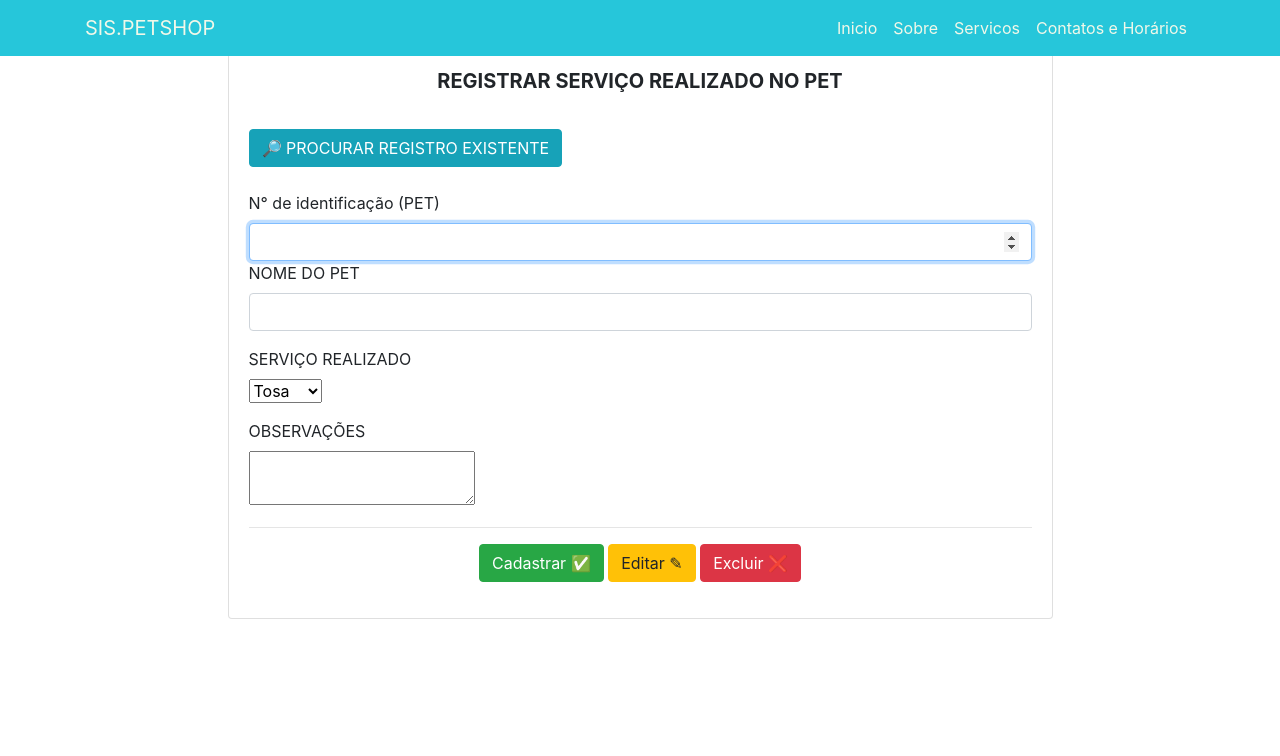
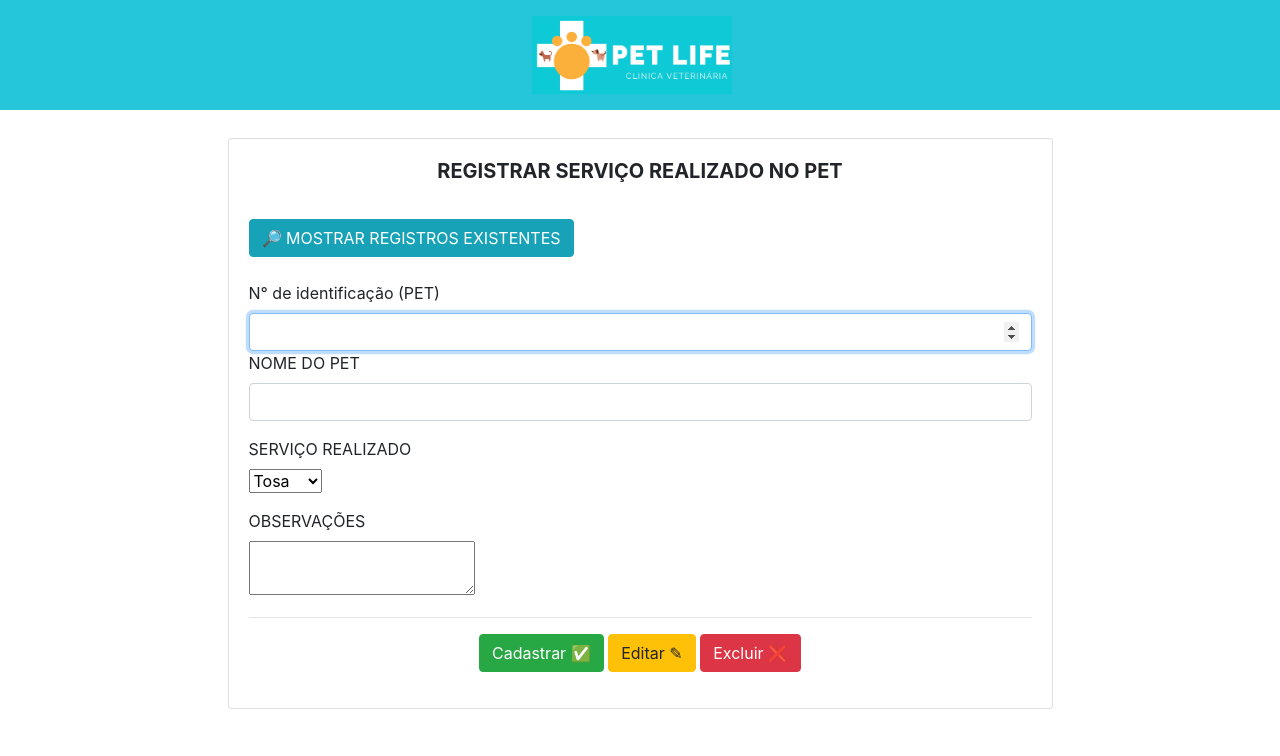
Before and after one commit to LucasDosAnjos0804/PetShopSysProject, a Django app: page /veterinario/ in a window 1280 px wide. Shown: the top 756 px of the page. Run offline with Django 3.2, Linux system fonts and the light colour scheme; some libraries are stand-ins or nearby versions.

Commit message:
navbars com logo add

```diff
--- a/petshopsys/petshopsys_app/templates/petshopsys_app/Veterinario/servicos_realizados_pet.html
+++ b/petshopsys/petshopsys_app/templates/petshopsys_app/Veterinario/servicos_realizados_pet.html
@@ -11,33 +11,17 @@
       href="{% static 'imgs/pawprint.png' %}" />
 </head>
 <body>
-    <nav class="navbar navbar-expand-lg fixed-top" style="background-color: #26c6da;">
-        <div class="container">
-            <a class="navbar-brand" href="../index.aspx" style="color: #f1f8e9;">SIS.PETSHOP</a>
-            <button class="navbar-toggler" type="button" data-toggle="collapse" data-target="#navbarResponsive" aria-controls="navbarResponsive" aria-expanded="false" aria-label="Toggle navigation">
-                <span class="navbar-toggler-icon"></span>
-            </button>
-            <div class="collapse navbar-collapse" id="navbarResponsive">
-                <ul class="navbar-nav ml-auto">
-                    <li class="nav-item active">
-                        <a class="nav-link" href="../index.aspx" style="color: #f1f8e9;">Inicio
-              <span class="sr-only">(current)</span>
-                        </a>
-                    </li>
-                    <li class="nav-item">
-                        <a class="nav-link" href="#" style="color: #f1f8e9;">Sobre</a>
-                    </li>
-                    <li class="nav-item">
-                        <a class="nav-link" href="#" style="color: #f1f8e9;">Servicos</a>
-                    </li>
-                    <li class="nav-item">
-                        <a class="nav-link" href="#" style="color: #f1f8e9;">Contatos e Horários</a>
-                    </li>
-                </ul>
-            </div>
-        </div>
+   <!-- Navigation -->
+   <nav class="navbar navbar-expand-lg fixed-top" style="background-color: #26c6da;">
+    <div class="navbar-header" style=" float: left; padding: 3px; text-align: center; width: 100%;">
+        <a class="navbar-brand" href="{% url 'Index' %}" style="color: #f1f8e9;">
+            <img alt="#" src="{% static 'imgs/petlife-logo.png' %}" width="200px">
+        </a>
+    </div>
     </nav>
-    <div class="container">
+
+    <!-- Container -->
+    <div class="container" style="margin-top:90px">
         <div class="row">
             <div class="col-lg-10 col-xl-9 mx-auto">
                 <div class="card card-signin flex-row my-5">
@@ -47,7 +31,7 @@
                     <div class="card-body">
                         <h5 class="card-title text-center"><b>REGISTRAR SERVIÇO REALIZADO NO PET</b></h5>
                         <br />
-                        <button class="btn btn-info" type="submit">🔎 PROCURAR REGISTRO EXISTENTE</button>
+                        <button class="btn btn-info" type="submit">🔎 MOSTRAR REGISTROS EXISTENTES</button>
                         <br /><br />
                         <form class="form-signin">
 
```
Also changed, not shown: petshopsys/petshopsys_app/templates/petshopsys_app/Caixa/opcoes-caixa.html (+5 -24 lines), petshopsys/petshopsys_app/templates/petshopsys_app/Cliente/informacoes_pet.html (+8 -27 lines), petshopsys/petshopsys_app/templates/petshopsys_app/Gerente/opcoes.html (+7 -24 lines), petshopsys/petshopsys_app/templates/petshopsys_app/Veterinario/login-vet.html (deleted, +0 -37 lines).
